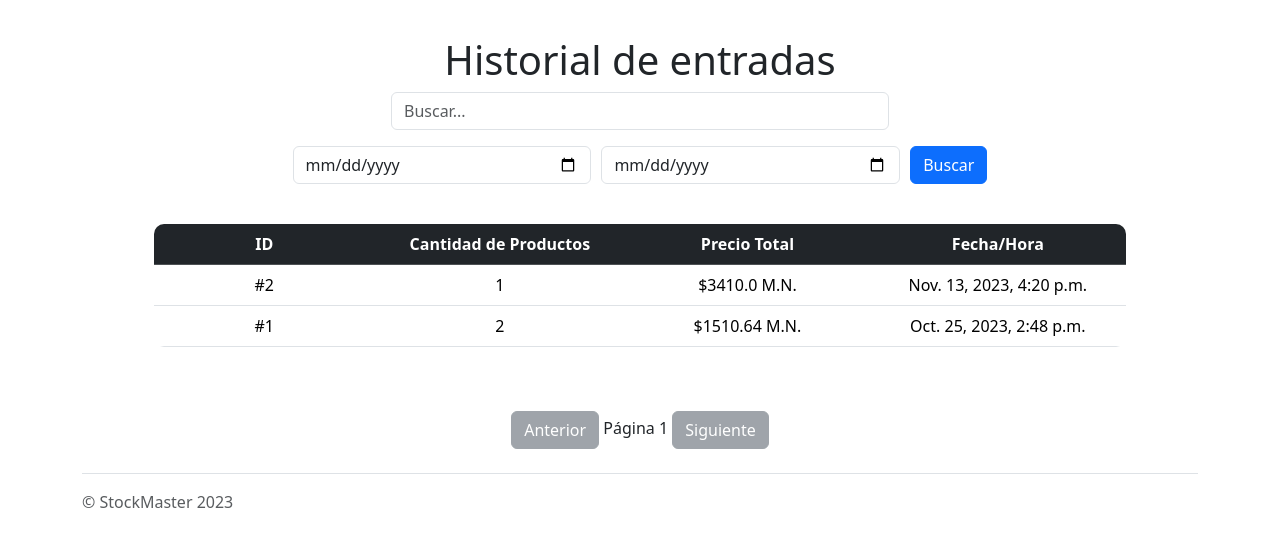
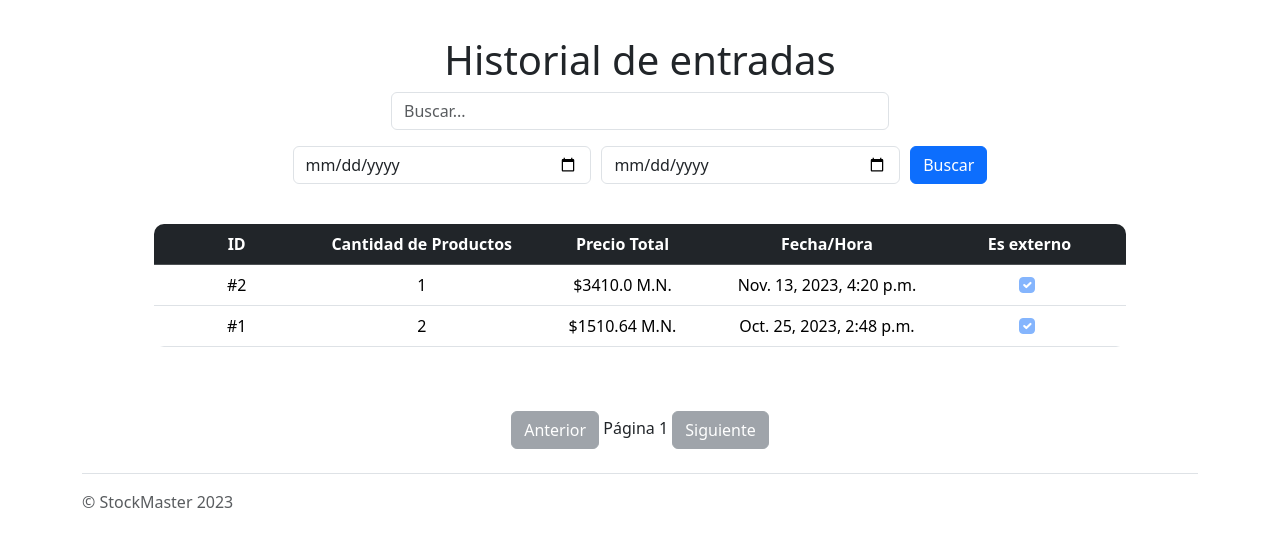
Before and after one commit to RovleZMex/StockMaster, a Django app: page /historial/entradas/ in a window 1280 px wide. Shown: the part 72-619 px from the top of the page. Run offline with Django 4.2, Linux system fonts and the light colour scheme; a user stored in the database is signed in; data comes from the database, SQL or seed files in the repository; parts of the project's set-up code (start-up, migrations or seed data) failed here and were passed over; some libraries are stand-ins or nearby versions.

Commit message:
Checkbox added to inputorder display and edit
No backend

```diff
--- a/StockMaster/templates/inputHistory.html
+++ b/StockMaster/templates/inputHistory.html
@@ -52,6 +52,7 @@
                                         <th>Cantidad de Productos</th>
                                         <th>Precio Total</th>
                                         <th>Fecha/Hora</th>
+                                        <th>Es externo</th>
                                     </tr>
                                     </thead>
                                     <tbody id="inventory-table">
@@ -62,6 +63,12 @@
                                             <td>{{ order.GetItems.count }}</td>
                                             <td>${{ order.GetTotal }} M.N.</td>
                                             <td>{{ order.date_created }}</td>
+                                            <td>
+                                                <input class="form-check-input" type="checkbox" value=""
+                                                       id="flexCheckCheckedDisabled" checked disabled>
+                                                <label class="form-check-label" for="flexCheckCheckedDisabled">
+                                                </label>
+                                            </td>
                                         </tr>
                                     {% endfor %}
                                     </tbody>
```
Also changed, not shown: StockMaster/templates/inputHistory-edit.html (+7 -0 lines).
